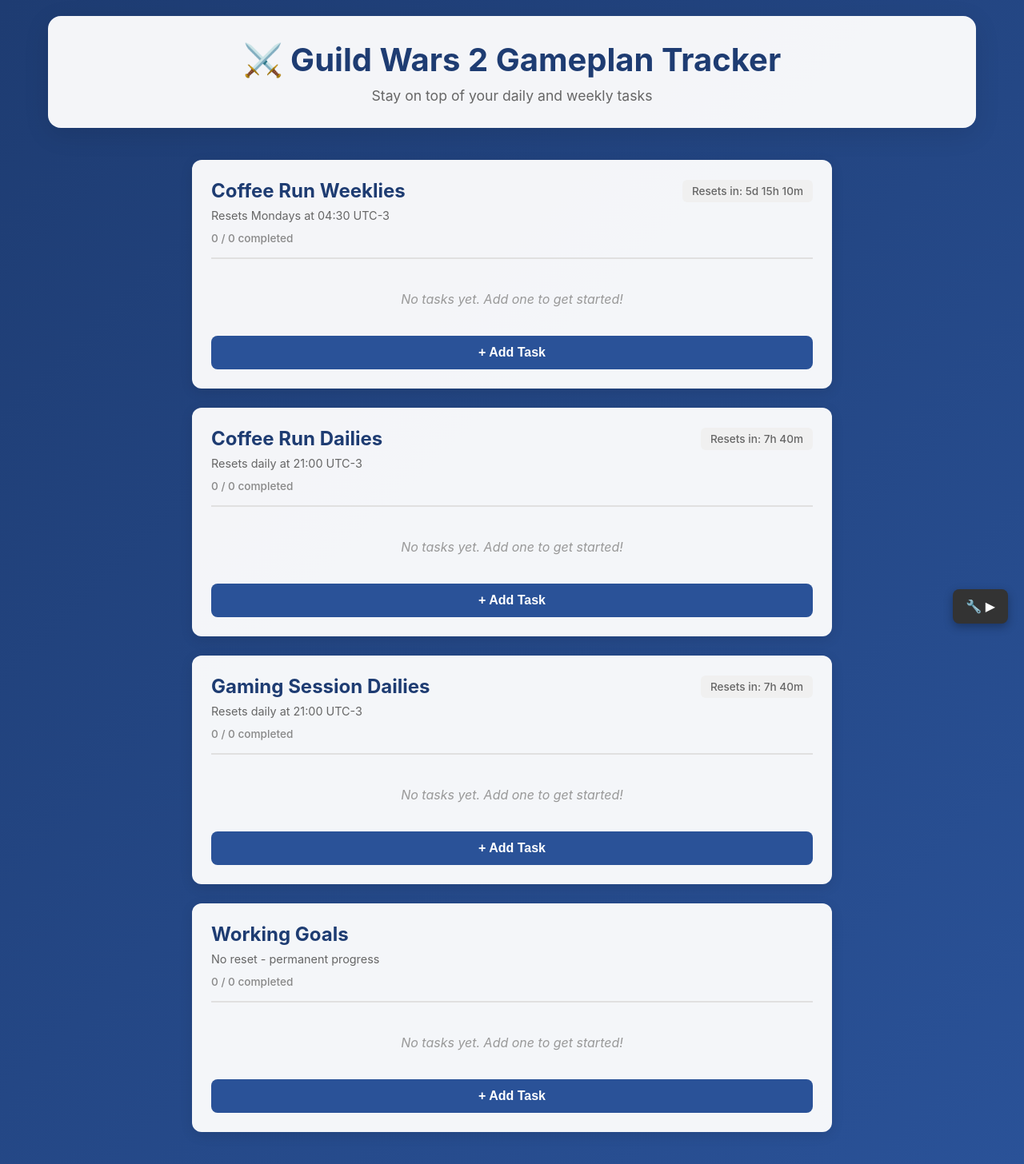
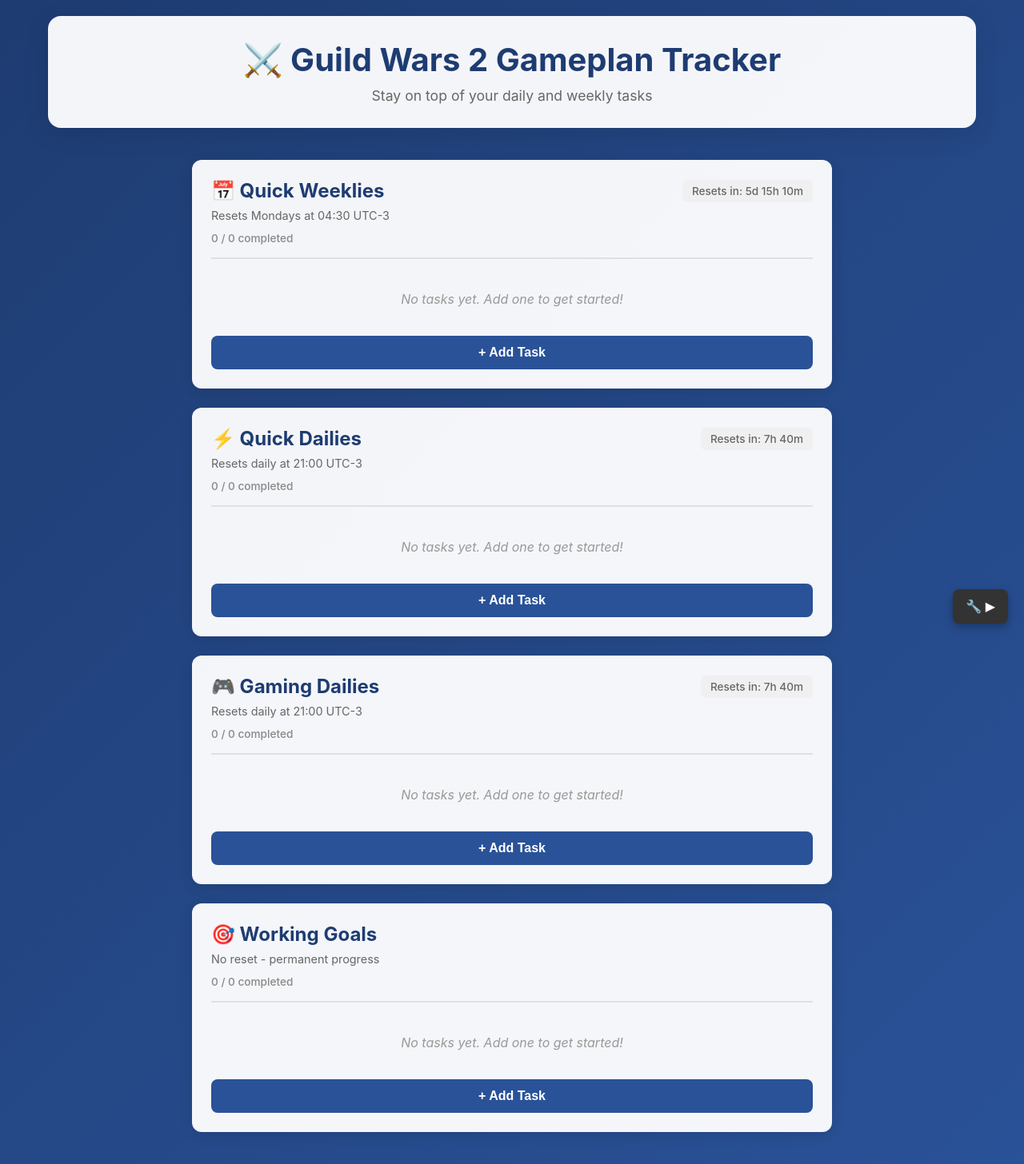
Before and after one commit to victoralbenor/gw2-gameplan-tracker, a React (Vite) app: page / in a window 1280 px wide. Shown: the top 1456 px of the page at 80% size. Built offline with nearby package versions, Linux system fonts and the light colour scheme.

Commit message:
0.4.1 change category names

```diff
--- a/src/App.jsx
+++ b/src/App.jsx
@@ -19,28 +19,28 @@
 
   return {
     coffeeWeeklies: {
-      title: 'Coffee Run Weeklies',
+      title: '📅 Quick Weeklies',
       description: 'Resets Mondays at 04:30 UTC-3',
       resetType: 'weekly',
       tasks: [],
       lastResetTime: null
     },
     coffeeDailies: {
-      title: 'Coffee Run Dailies',
+      title: '⚡ Quick Dailies',
       description: 'Resets daily at 21:00 UTC-3',
       resetType: 'daily',
       tasks: [],
       lastResetTime: null
     },
     gamingDailies: {
-      title: 'Gaming Session Dailies',
+      title: '🎮 Gaming Dailies',
       description: 'Resets daily at 21:00 UTC-3',
       resetType: 'daily',
       tasks: [],
       lastResetTime: null
     },
     workingGoals: {
-      title: 'Working Goals',
+      title: '🎯 Working Goals',
       description: 'No reset - permanent progress',
       resetType: 'none',
       tasks: [],
```
